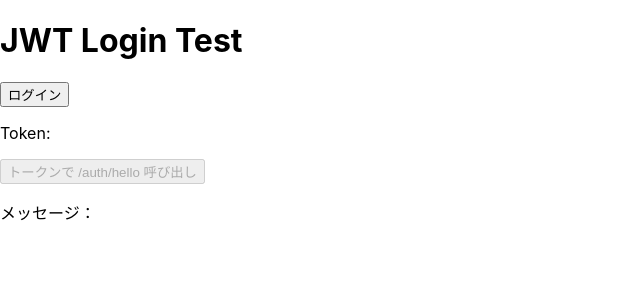
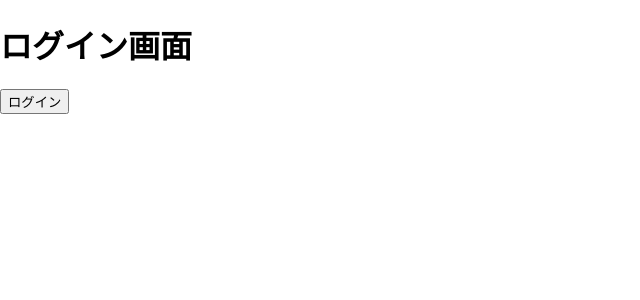
Before and after one commit to yoyoyo0205/react-login-client, a React (Create React App) app: page / in a window 1280 px wide. Shown: the top 300 px of the page, without its empty margins (0-640 px from the left). Built offline with nearby package versions, Linux system fonts and the light colour scheme.

Commit message:
ログアウトボタン実装とトークン取得状態での要素表示切替

```diff
--- a/src/App.js
+++ b/src/App.js
@@ -1,5 +1,5 @@
 import axios from 'axios';
-import { useState } from 'react';
+import { useEffect, useState } from 'react';
 
 function App() {
   const [token, setToken] = useState('');
@@ -12,13 +12,16 @@ function App() {
         password: 'password',
       });
       setToken(response.data.token);
-      console.log('取得したトークン:', response.data.token);
+      console.log('トークン取得成功:', response.data.token);
+      // トークンをローカルストレージに保存
+      localStorage.setItem('token', response.data.token);
+      setToken(response.data.token);
     } catch (error) {
       console.log('ログイン失敗:', error);
     }
   };
 
-  const getHelloMessage = async () => {
+  const getAdminMessage = async () => {
     try {
       const response = await axios.get('http://localhost:8080/admin/hello', {
         headers: {
@@ -26,22 +29,41 @@ function App() {
         },
       });
       setMessage(response.data);
+      console.log('管理者メッセージ:', response.data);
     } catch (error) {
-      console.error('hello API 呼び出し失敗:', error);
+      console.error('メッセージ取得失敗:', error);
       setMessage('API呼び出しに失敗しました。');
     }
+  };
+  // useEffectで初回読み込み時にトークンを復元
+  useEffect(() => {
+    const savedToken = localStorage.getItem('token');
+    if (savedToken) {
+      setToken(savedToken);
+    }
+  }, []);
+
+  const logout = () => {
+    localStorage.removeItem('token');
+    setToken('');
+    setMessage('');
   };
 
   return (
     <div>
-      <h1>JWT Login Test</h1>
-      <button onClick={login}>ログイン</button>
-      <p>Token: {token}</p>
+      <h1>ログイン画面</h1>
 
-      <button onClick={getHelloMessage} disabled={!token}>
-        トークンで /auth/hello 呼び出し
-      </button>
-      <p>メッセージ：{message}</p>
+      {token ? (
+        <>
+          <button onClick={getAdminMessage}>管理者メッセージ取得</button>
+          <p>{message}</p>
+          <button onClick={logout}>ログアウト</button>
+        </>
+      ) : (
+        <>
+          <button onClick={login}>ログイン</button>
+        </>
+      )}
     </div>
   );
 }
```
